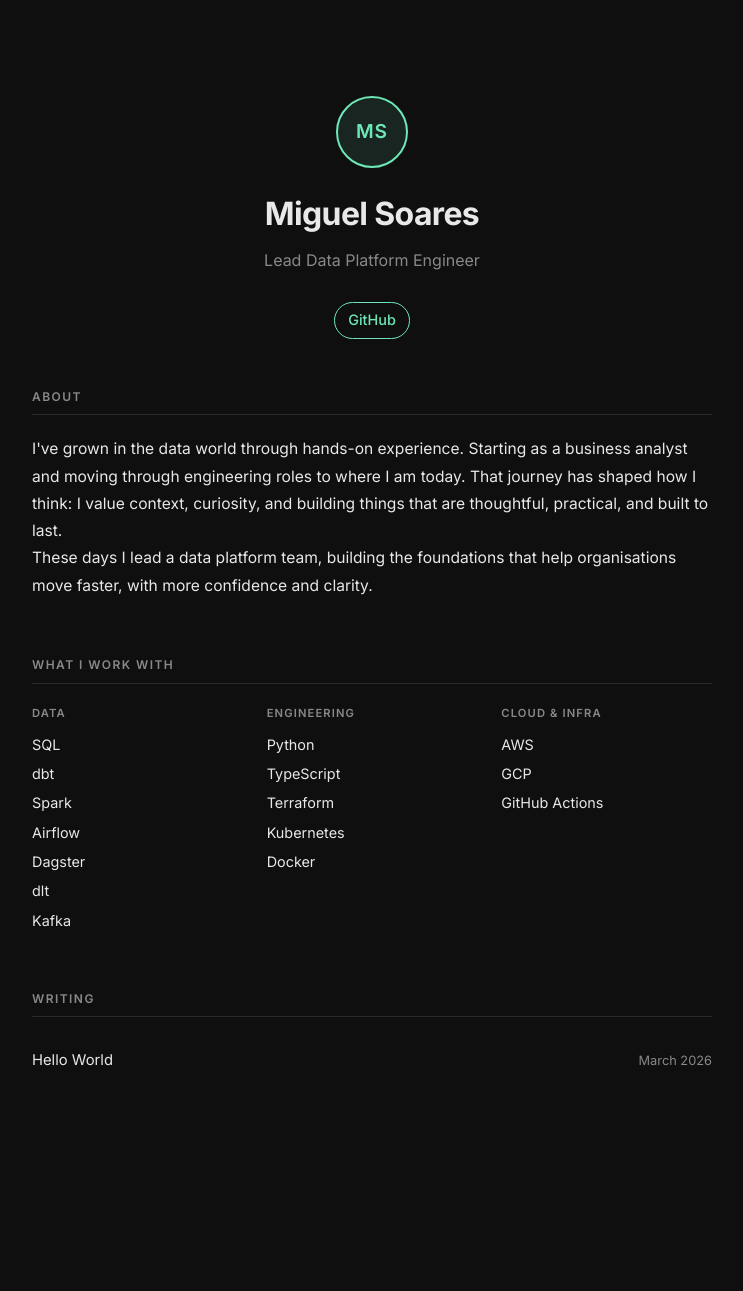
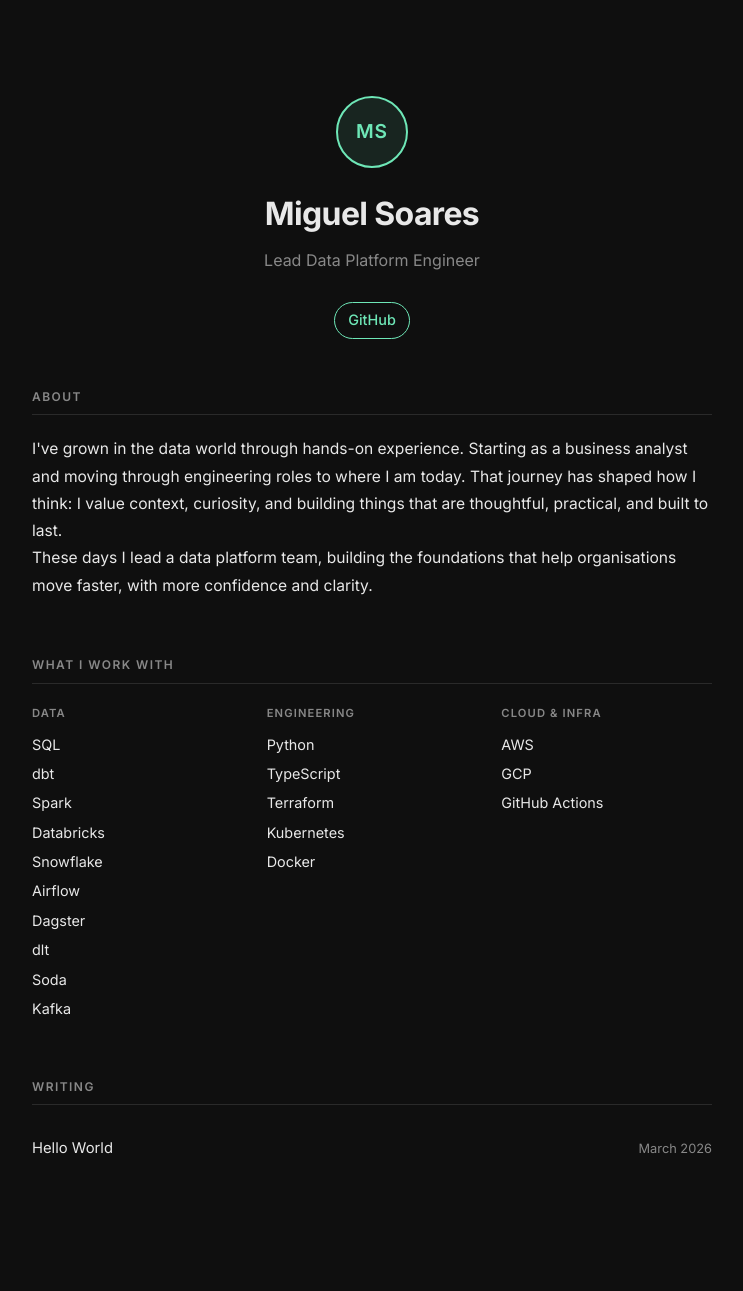
Before and after one commit to miguelsoaress/miguelsoaress.github.io, a Jekyll site: the page built from index.html, in a window 1280 px wide. Shown: the whole page, without its empty margins (268-1011 px from the left). Built offline with Jekyll 4.4.1, drawn with Linux system fonts in a browser that asks for light colours; before the commit the page ends 1203 px from its top, so only the background shows below that.

Commit message:
Add Databricks, Snowflake, Soda to tech stack

```diff
--- a/index.html
+++ b/index.html
@@ -33,9 +33,12 @@ layout: default
             <li>SQL</li>
             <li>dbt</li>
             <li>Spark</li>
+            <li>Databricks</li>
+            <li>Snowflake</li>
             <li>Airflow</li>
             <li>Dagster</li>
             <li>dlt</li>
+            <li>Soda</li>
             <li>Kafka</li>
           </ul>
         </div>
```
